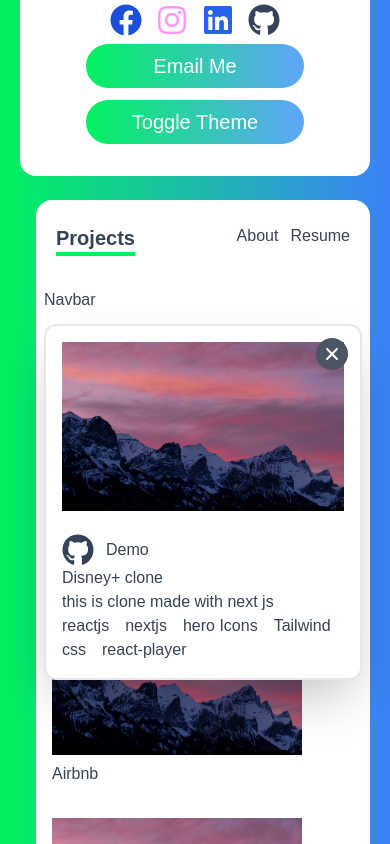
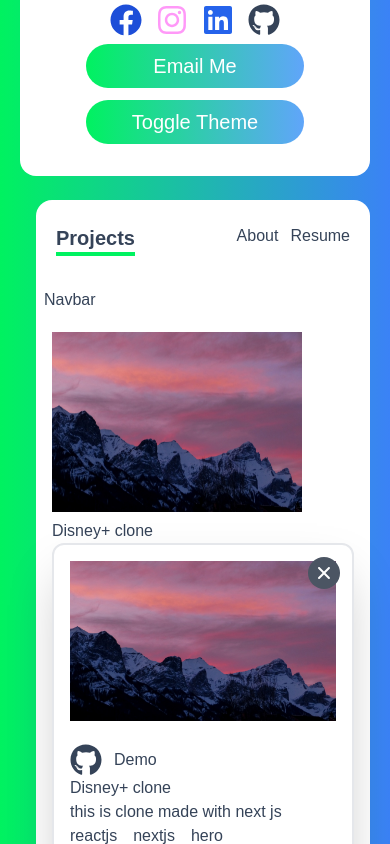
Before and after one commit to JestorNogueiro/portfolio, a Next.js app: page /projects in a window 390 px wide. Both pictures are taken after a click on the picture 177 px from the left and 949 px from the top of the page. Shown: the part 527-1371 px from the top of the page. Built offline with nearby package versions, Linux system fonts and the light colour scheme.

Commit message:
mobile view adjustment

```diff
--- a/components/ProjectCard.tsx
+++ b/components/ProjectCard.tsx
@@ -29,13 +29,18 @@
       />
       <p>{name}</p>
       {showDetail && (
-        <div className="flex absolute top-0 left-0 bg-white dark:bg-darkback h-auto w-full z-10  p-4 shadow-2xl border-2 rounded-xl dark:border-gray-600">
+        <div className="flex md:absolute sticky top-0 left-0 bg-white dark:bg-darkback h-auto w-full z-10  p-4 shadow-2xl border-2 rounded-xl dark:border-gray-600">
           <div className="grid md:grid-cols-2">
             <div>
               <Image src={image_path} alt={name} height={180} width={300} />
               <p className="flex mt-4 gap-3 items-center  ">
-                <FaGithub className="h-8 w-8" />
-                <p> Demo</p>
+                <a href={github_url} target="_blank" rel="noreferrer">
+                  <FaGithub className="h-8 w-8" />
+                </a>
+                <a href={deployed_url} target="_blank" rel="noreferrer">
+                  {" "}
+                  Demo
+                </a>
               </p>
             </div>
             <div>
```
